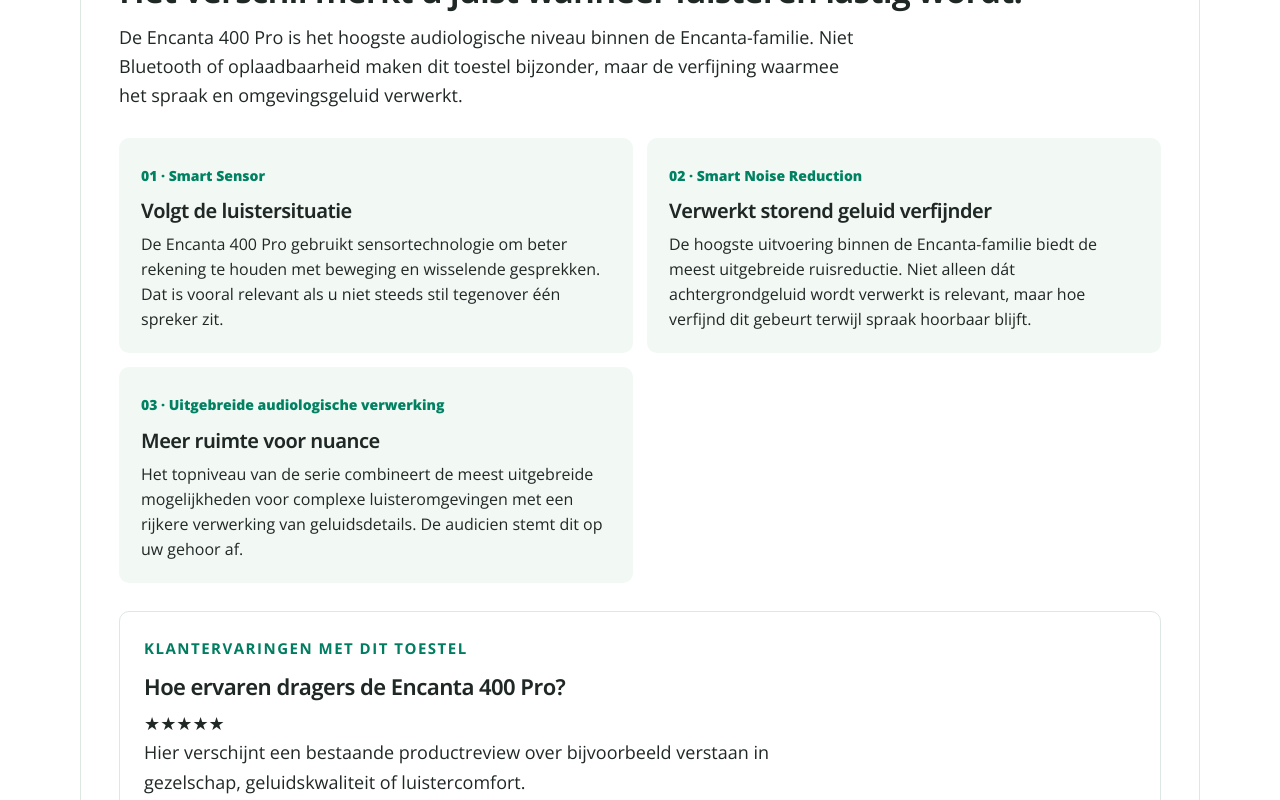
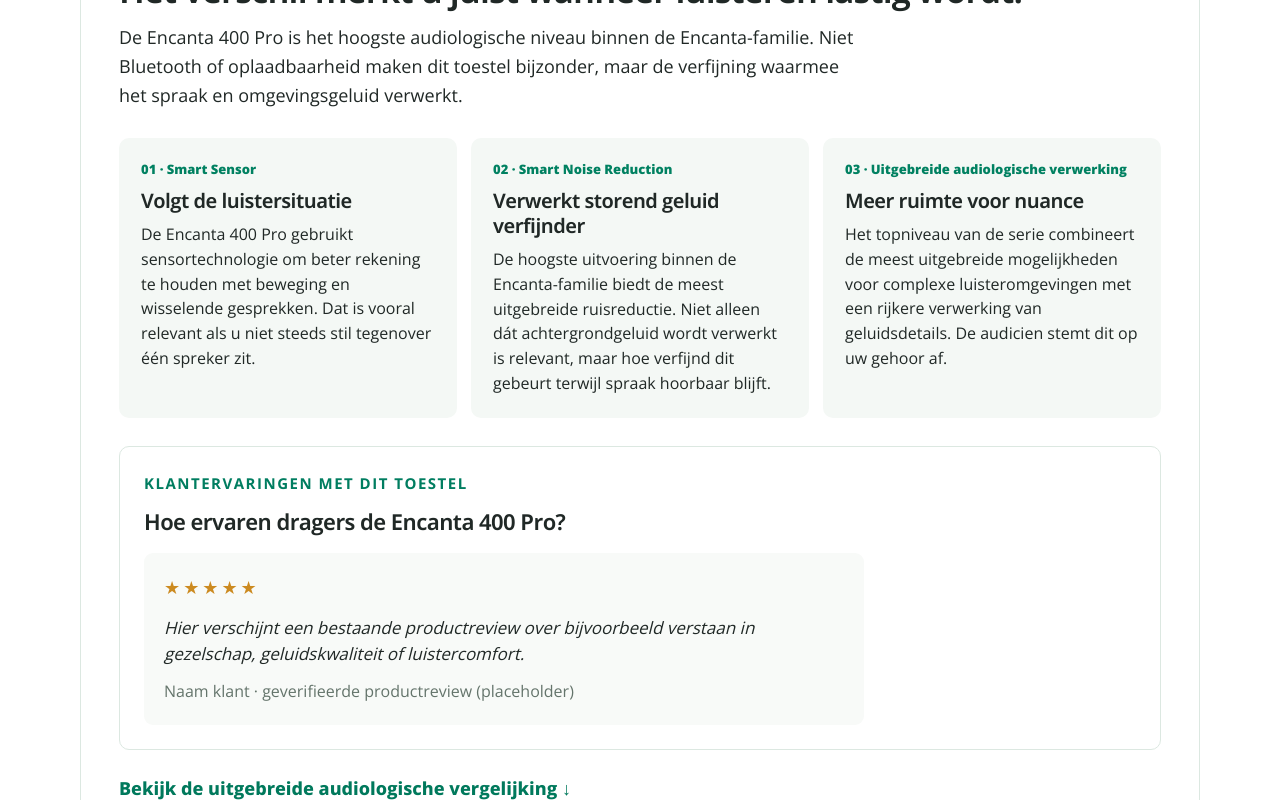
Before and after one commit to jo0stjo0st/oogvoororen-cro, a Next.js app: page /experimenten/producthighlights in a window 1280 px wide. Shown: the part 340-1140 px from the top of the page. Built offline with nearby package versions, Linux system fonts and the light colour scheme.

Commit message:
Style three specific audiological highlights and embedded review/documents

```diff
--- a/src/app/globals.css
+++ b/src/app/globals.css
@@ -2176,3 +2176,16 @@ td {
 .cro-highlight-review>a{white-space:nowrap;color:#00795c;font-weight:750}
 .cro-highlight-bottom{margin:24px 0 0}.cro-highlight-bottom a{color:#00795c;font-weight:750}
 @media(max-width:760px){.cro-highlight-panel{padding:22px}.cro-highlight-panel>h2{font-size:28px}.cro-highlight-intro{font-size:17px}.cro-highlight-grid{grid-template-columns:1fr;gap:10px}.cro-highlight-grid article{padding:17px}.cro-highlight-review{display:block;padding:18px}.cro-highlight-review>a{display:inline-block;margin-top:14px;white-space:normal}}
+
+/* Product-specific audiology and inline social proof */
+.cro-highlight-grid{grid-template-columns:repeat(3,minmax(0,1fr))}
+.cro-highlight-grid article{background:#f4f8f5}
+.cro-highlight-number{display:block;font-size:13px;line-height:1.5}
+.cro-highlight-review-placeholder{margin-top:18px;padding:20px;background:#f8faf8;border-radius:9px}
+.cro-highlight-review-placeholder>span{color:#cc8a20;letter-spacing:3px}
+.cro-highlight-review-placeholder blockquote{margin:12px 0;font-size:17px;line-height:1.55;font-style:italic}
+.cro-highlight-review-placeholder p{color:#64746b;font-size:13px}
+.cro-info-document-list{display:grid;gap:12px}
+.cro-info-document-list>div{display:flex;justify-content:space-between;gap:16px;padding:14px;background:#f4f8f5;border-radius:8px}
+.cro-info-document-list span{color:#617268;font-size:14px}
+@media(max-width:760px){.cro-highlight-grid{grid-template-columns:1fr}.cro-info-document-list>div{display:block}.cro-info-document-list span{display:block;margin-top:4px}}
```
